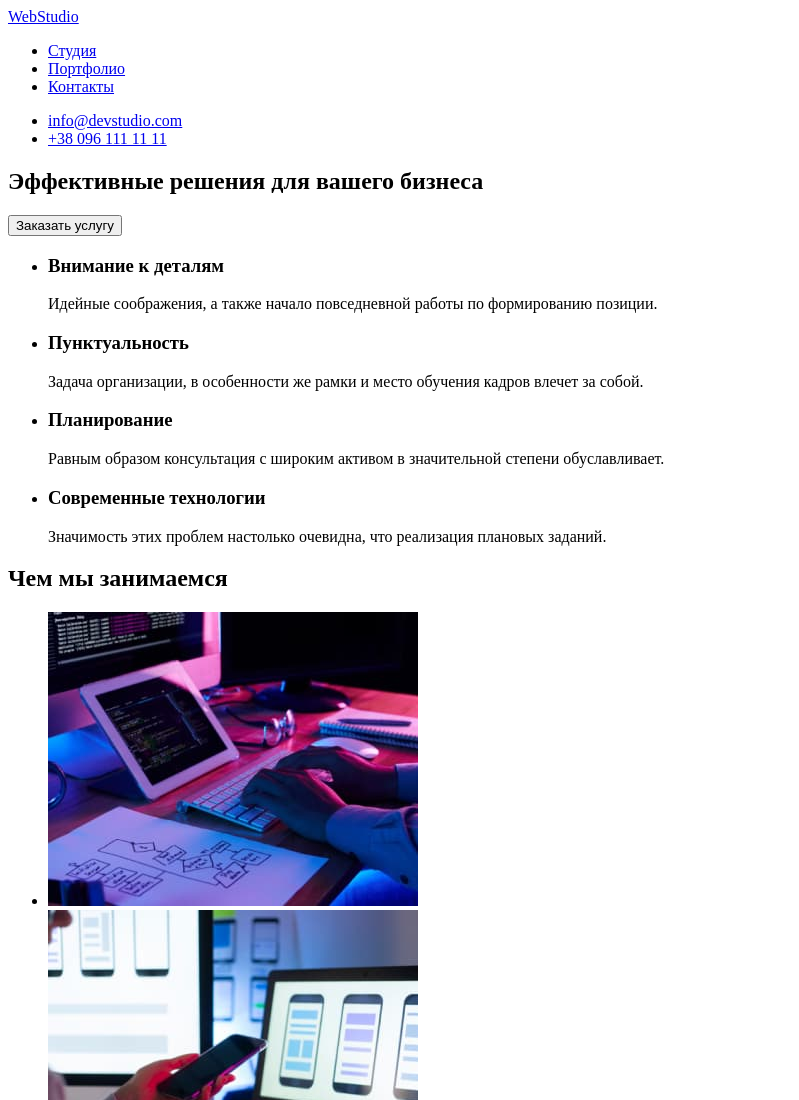
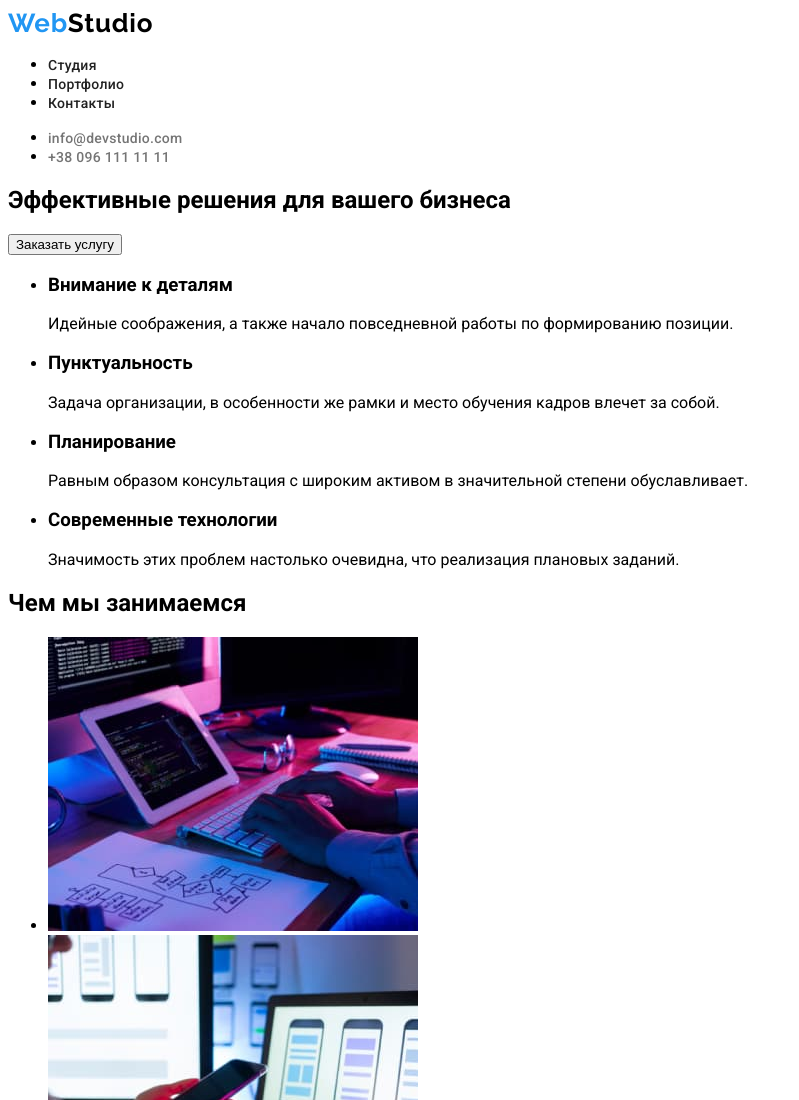
Before and after one commit to DashaPash/goit-markup-hw-02, a plain HTML site: page index.html in a window 1280 px wide. Shown: the top 1100 px of the page, without its empty margins (0-799 px from the left). Drawn offline with Linux system fonts and the light colour scheme.

Commit message:
adds css files and prepares css for the header

```diff
--- /dev/null
+++ b/css/style.css
@@ -0,0 +1,61 @@
+/* background: #f5f4fa; цвет Наша команда */
+/* background: #e5e5e5; цвет особенности и чем мы занимаемся*/
+/* background: #2f303a; цвет героя и футер */
+/* background white: #ffffff; цвет шапки сайта и текст*/
+/* #212121 цвет текста заголовков и навигаци по сайту */
+/*  #757575; основной цвет текста */
+/*контакты футер rgba(255, 255, 255, 0.6);
+
+/* #2196F3 выделенный синий*/
+
+:root {
+  --white-color: #ffffff;
+  --dark-background-color: #2f303a;
+  --light-background-color: #e5e5e5;
+  --grey-background-color: #f5f4fa;
+  --title-text-color: #212121;
+  --text-color: #757575;
+  --white-transparent-color: rgba(255, 255, 255, 0.6);
+  --blue-accent: #2196f3;
+}
+body {
+  font-family: Roboto, sans-serif;
+}
+header {
+  background-color: var(--white-color);
+}
+.logo {
+  color: #000000;
+
+  font-family: Raleway;
+  font-weight: bold;
+  font-size: 26px;
+  line-height: 1.2;
+  letter-spacing: 0.03em;
+  text-decoration: none;
+}
+
+.logo .logo-accent {
+  color: var(--blue-accent);
+}
+
+.nav-link {
+  font-weight: 500;
+  font-size: 14px;
+  line-height: 1.14;
+  letter-spacing: 0.02em;
+  text-decoration: none;
+}
+
+.site-menu > .nav-link {
+  color: var(--title-text-color);
+}
+
+.nav-contact > .nav-link {
+  color: var(--text-color);
+}
+
+.nav-link:hover,
+.nav-link:focus {
+  color: var(--blue-accent);
+}
--- a/index.html
+++ b/index.html
@@ -5,31 +5,36 @@
     <meta http-equiv="X-UA-Compatible" content="IE=edge">
     <meta name="viewport" content="width=device-width, initial-scale=1.0">
     <title>Главнвя страница</title>
+    <link rel="preconnect" href="https://fonts.gstatic.com">
+    <link href="https://fonts.googleapis.com/css2?family=Raleway:wght@700&family=Roboto:wght@400;500;700;900&display=swap"
+        rel="stylesheet">
+    <link rel="stylesheet" href="./css/style.css">
+
 </head>
 <body>
     <!--Шапка сайта-->
     <header>
         <nav>
-            <a href="#">WebStudio</a>
+            <a class="logo" href="#"><span class="logo-accent">Web</span>Studio</a>
             <ul>
-                <li>
-                      <a href="#">Студия</a>
+                <li class="site-menu">
+                      <a class="nav-link" href="#">Студия</a>
                 </li>
-                <li>
-                     <a href="./portfolio.html">Портфолио</a>
+                <li class="site-menu">
+                     <a class="nav-link" href="./portfolio.html">Портфолио</a>
                 </li>
-                <li>
-                    <a href="#">Контакты</a>
+                <li class="site-menu">
+                    <a class="nav-link" href="#">Контакты</a>
                 </li>
             </ul>
         </nav>
         <!--контакты-->
             <ul>
-                <li>
-                    <a href="mailto:info@devstudio.com">info@devstudio.com</a>
+                <li class="nav-contact">
+                    <a class="nav-link" href="mailto:info@devstudio.com">info@devstudio.com</a>
                 </li>
-                <li>
-                    <a href="tel:+380961111111">+38 096 111 11 11</a>
+                <li class="nav-contact">
+                    <a class="nav-link" href="tel:+380961111111">+38 096 111 11 11</a>
                 </li>
             </ul>
     </header>
```
Also changed, not shown: portfolio.html (+2 -1 lines).
